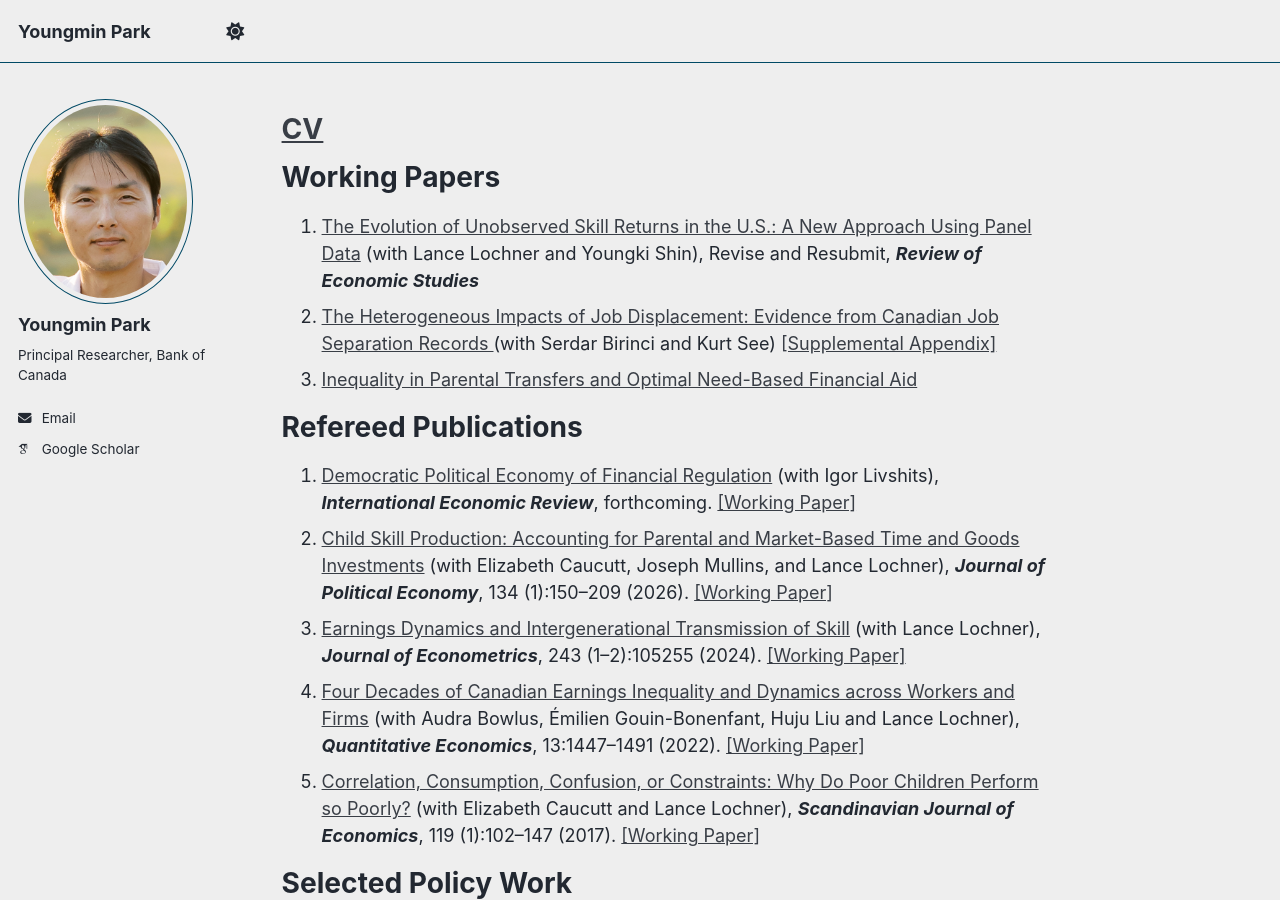
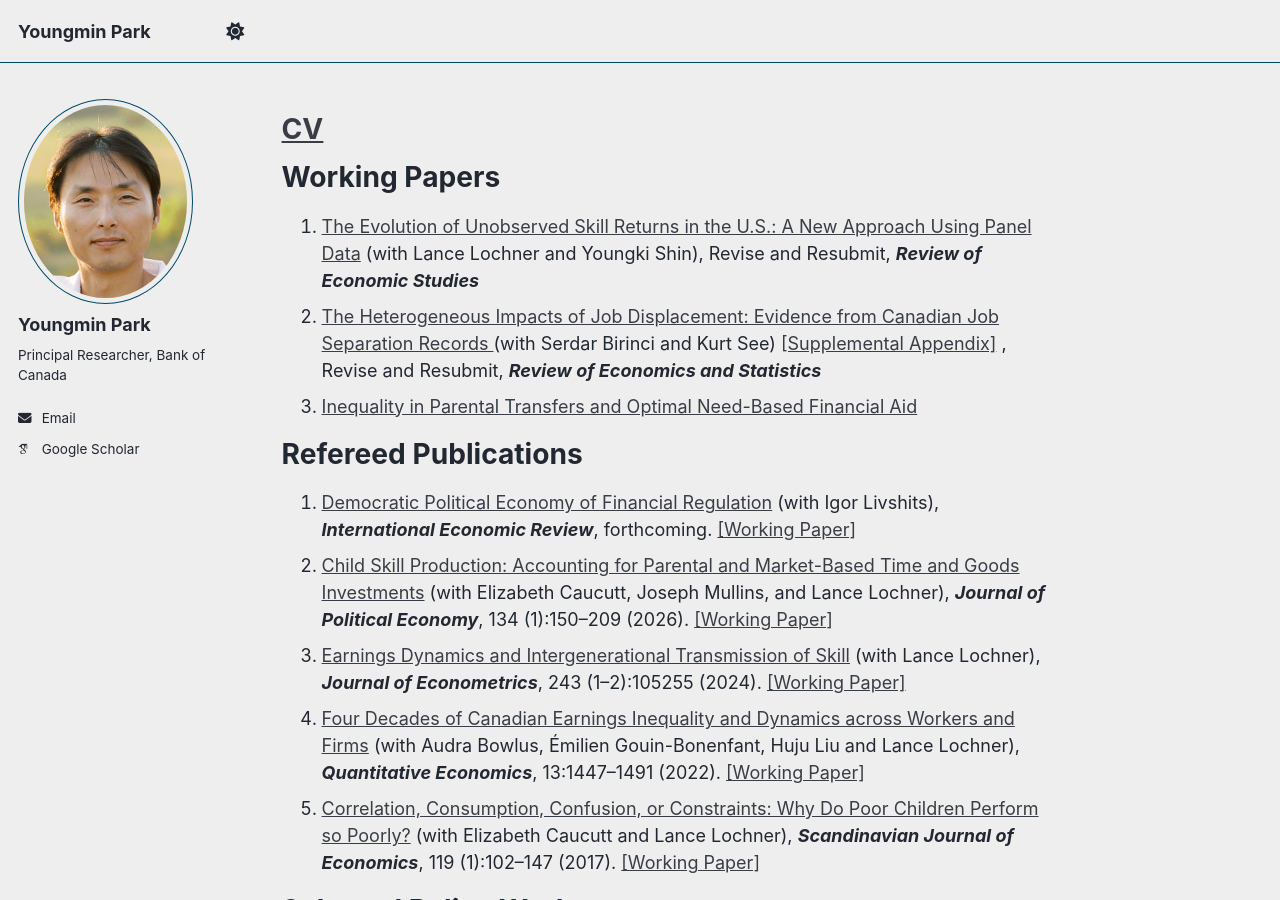
Before and after one commit to plyoungmin/plyoungmin.github.io, a Jekyll site: the page built from _pages/about.md, in a window 1280 px wide and 900 px high. Built offline with Jekyll 4.4.1, drawn with Linux system fonts in a browser that asks for light colours; some web fonts are replaced; a script that is not in the unit is left out.

Commit message:
Add Restat R&R

```diff
--- a/_pages/about.md
+++ b/_pages/about.md
@@ -14,7 +14,10 @@ Working Papers
 ======
 1. [The Evolution of Unobserved Skill Returns in the U.S.: A New Approach Using Panel Data](https://www.nber.org/system/files/working_papers/w33407/w33407.pdf) (with Lance Lochner and Youngki Shin), Revise and Resubmit, ***Review of Economic Studies***
 1. [The Heterogeneous Impacts of Job Displacement: Evidence from Canadian Job Separation Records
-](https://www.bankofcanada.ca/wp-content/uploads/2023/10/swp2023-55.pdf) (with Serdar Birinci and Kurt See) [[Supplemental Appendix]](https://serdarbirinci.weebly.com/uploads/4/8/6/3/48631293/bps_sa_august2025.pdf)
+](https://www.bankofcanada.ca/wp-content/uploads/2023/10/swp2023-55.pdf)
+(with Serdar Birinci and Kurt See) [[Supplemental
+Appendix]](https://serdarbirinci.weebly.com/uploads/4/8/6/3/48631293/bps_sa_august2025.pdf)
+, Revise and Resubmit, ***Review of Economics and Statistics***
 1. [Inequality in Parental Transfers and Optimal Need-Based Financial Aid](https://www.bankofcanada.ca/wp-content/uploads/2019/02/swp2019-7.pdf)
 
 Refereed Publications
```
Also changed, not shown: 2 other files.
